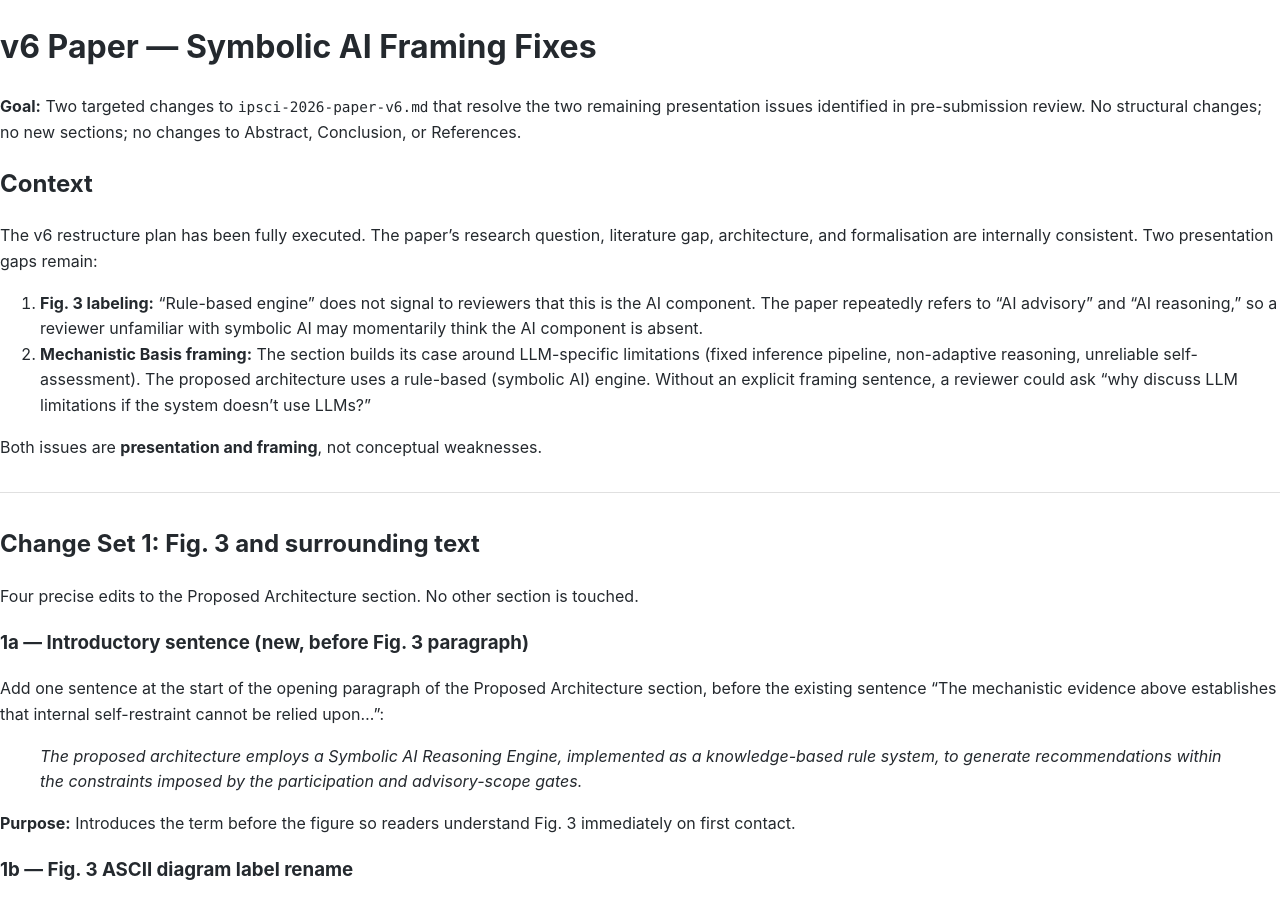
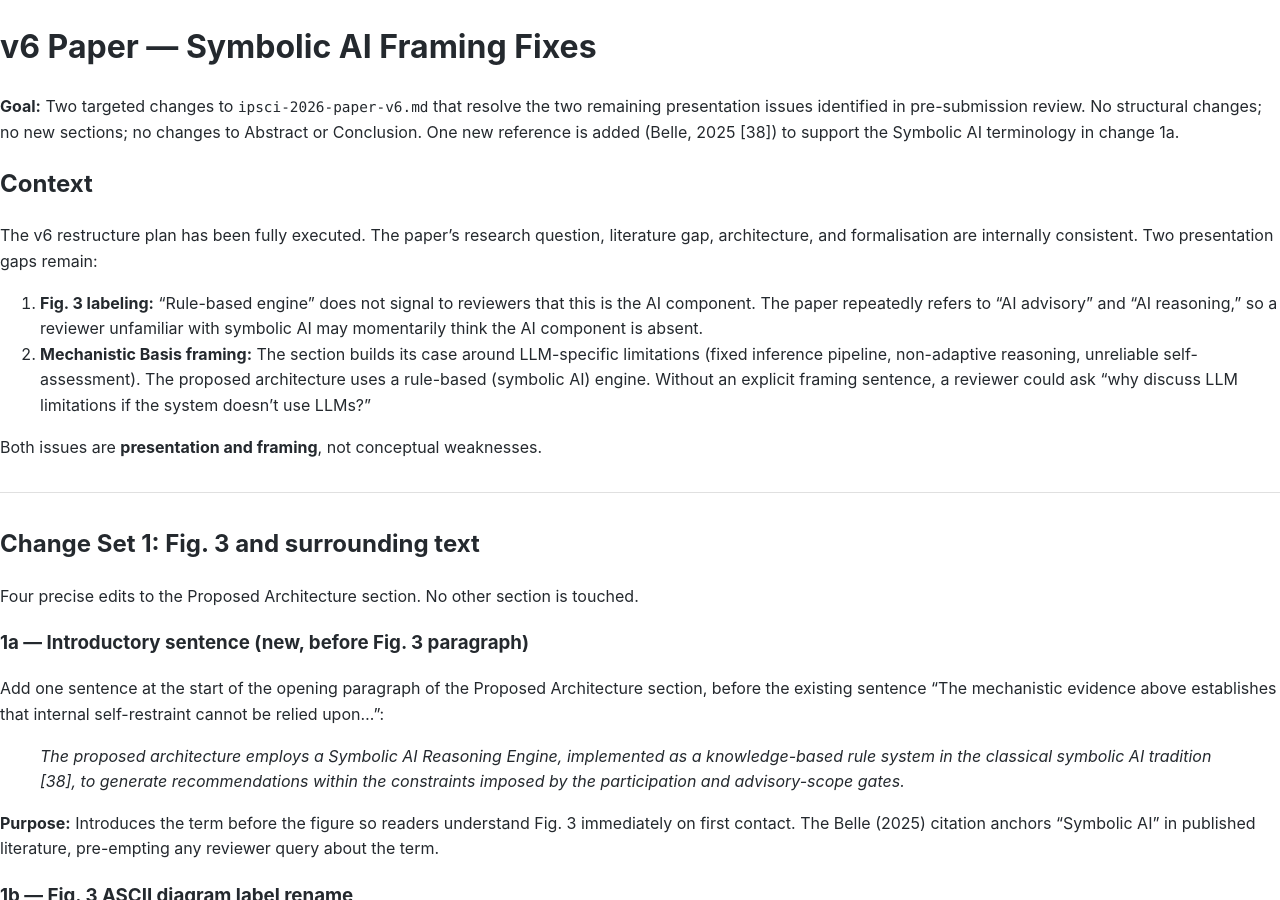
Before and after one commit to kandaiiskandar/research-plan, a Jekyll site: the page built from docs/superpowers/specs/2026-07-25-v6-symbolic-ai-framing-design.md, in a window 1280 px wide and 900 px high. Built offline with Jekyll 4.4.1, drawn with Linux system fonts in a browser that asks for light colours; our own code applies the rules of GitHub Pages for plain Markdown files; some of the changed text lies outside the part shown.

Commit message:
Update spec: add Belle [38] citation to change 1a
Notes review confirmed Belle (2025) directly addresses the 'is symbolic AI
still AI?' question — adding it to the introductory sentence anchors the
Symbolic AI Reasoning Engine label in published literature.

Co-Authored-By: Claude Sonnet 4.6 <noreply@anthropic.com>

```diff
--- a/docs/superpowers/specs/2026-07-25-v6-symbolic-ai-framing-design.md
+++ b/docs/superpowers/specs/2026-07-25-v6-symbolic-ai-framing-design.md
@@ -7,7 +7,7 @@ metadata:
 
 # v6 Paper — Symbolic AI Framing Fixes
 
-**Goal:** Two targeted changes to `ipsci-2026-paper-v6.md` that resolve the two remaining presentation issues identified in pre-submission review. No structural changes; no new sections; no changes to Abstract, Conclusion, or References.
+**Goal:** Two targeted changes to `ipsci-2026-paper-v6.md` that resolve the two remaining presentation issues identified in pre-submission review. No structural changes; no new sections; no changes to Abstract or Conclusion. One new reference is added (Belle, 2025 [38]) to support the Symbolic AI terminology in change 1a.
 
 ## Context
 
@@ -28,9 +28,9 @@ Four precise edits to the Proposed Architecture section. No other section is tou
 
 Add one sentence at the start of the opening paragraph of the Proposed Architecture section, before the existing sentence "The mechanistic evidence above establishes that internal self-restraint cannot be relied upon...":
 
-> *The proposed architecture employs a Symbolic AI Reasoning Engine, implemented as a knowledge-based rule system, to generate recommendations within the constraints imposed by the participation and advisory-scope gates.*
+> *The proposed architecture employs a Symbolic AI Reasoning Engine, implemented as a knowledge-based rule system in the classical symbolic AI tradition [38], to generate recommendations within the constraints imposed by the participation and advisory-scope gates.*
 
-**Purpose:** Introduces the term before the figure so readers understand Fig. 3 immediately on first contact.
+**Purpose:** Introduces the term before the figure so readers understand Fig. 3 immediately on first contact. The Belle (2025) citation anchors "Symbolic AI" in published literature, pre-empting any reviewer query about the term.
 
 ### 1b — Fig. 3 ASCII diagram label rename
 
@@ -98,12 +98,20 @@ At the end of the section's opening paragraph (after "...at any of the three poi
 
 ## Constraints
 
-- Do not alter Abstract, Conclusion, or References.
+- Do not alter Abstract or Conclusion.
 - Do not alter formal notation (G(S), A_AI(S), AAI(S), E, S = f(E), Safety Dominance Property, containment expressions).
 - Do not alter Table I, II, III or Fig. 1, 2.
-- Preserve all citation numbers [1]–[37].
+- Preserve all citation numbers [1]–[37]; append [38] as the sole new reference.
 - Fig. abbreviation style: always "Fig. X", never "Figure X".
 - After all edits: invoke the humanizer skill on the four modified prose passages only — the intro sentence (1a), the caption addition (1c), the body sentence (1d), and the transition sentence (2a). The ASCII diagram (1b) is excluded from humanizer.
+
+## New reference to add
+
+Append as [38] at the end of the References section:
+
+> [38] V. Belle, "On the relevance of logic for artificial intelligence, and the promise of neurosymbolic learning," *Neurosymbolic Artificial Intelligence*, 2025. doi: 10.1177/29498732251339951
+
+Source: `notes/On the Relevance of Logic for Artificial Intelligence, and the Promise of Neurosymbolic Learning.md`
 
 ---
 
@@ -124,7 +132,7 @@ The following are explicitly out of scope for this change set:
 - [ ] "Symbolic AI Reasoning Engine" appears in: intro sentence before Fig. 3, Fig. 3 diagram, Fig. 3 caption, Domain Instantiation body text
 - [ ] "Rule-based engine" label no longer appears in Fig. 3 diagram
 - [ ] Mechanistic Basis opening paragraph ends with the transition sentence
-- [ ] All citation numbers [1]–[37] intact
-- [ ] No changes to Abstract, Conclusion, or References
+- [ ] Citation [38] (Belle, 2025) added to References; numbers [1]–[37] unchanged
+- [ ] No changes to Abstract or Conclusion
 - [ ] Formal notation unchanged throughout
 - [ ] Humanizer applied to the four modified paragraphs
```
